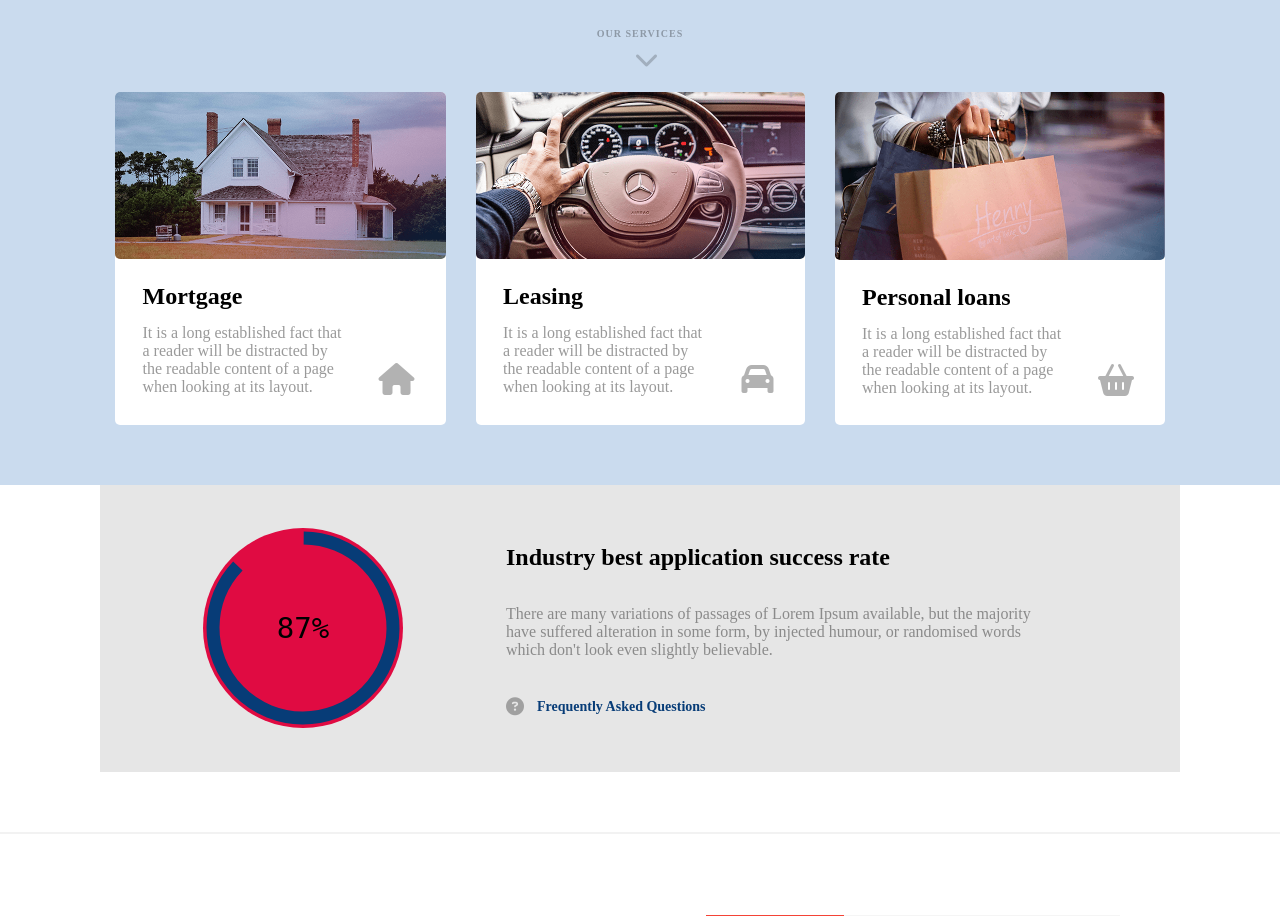
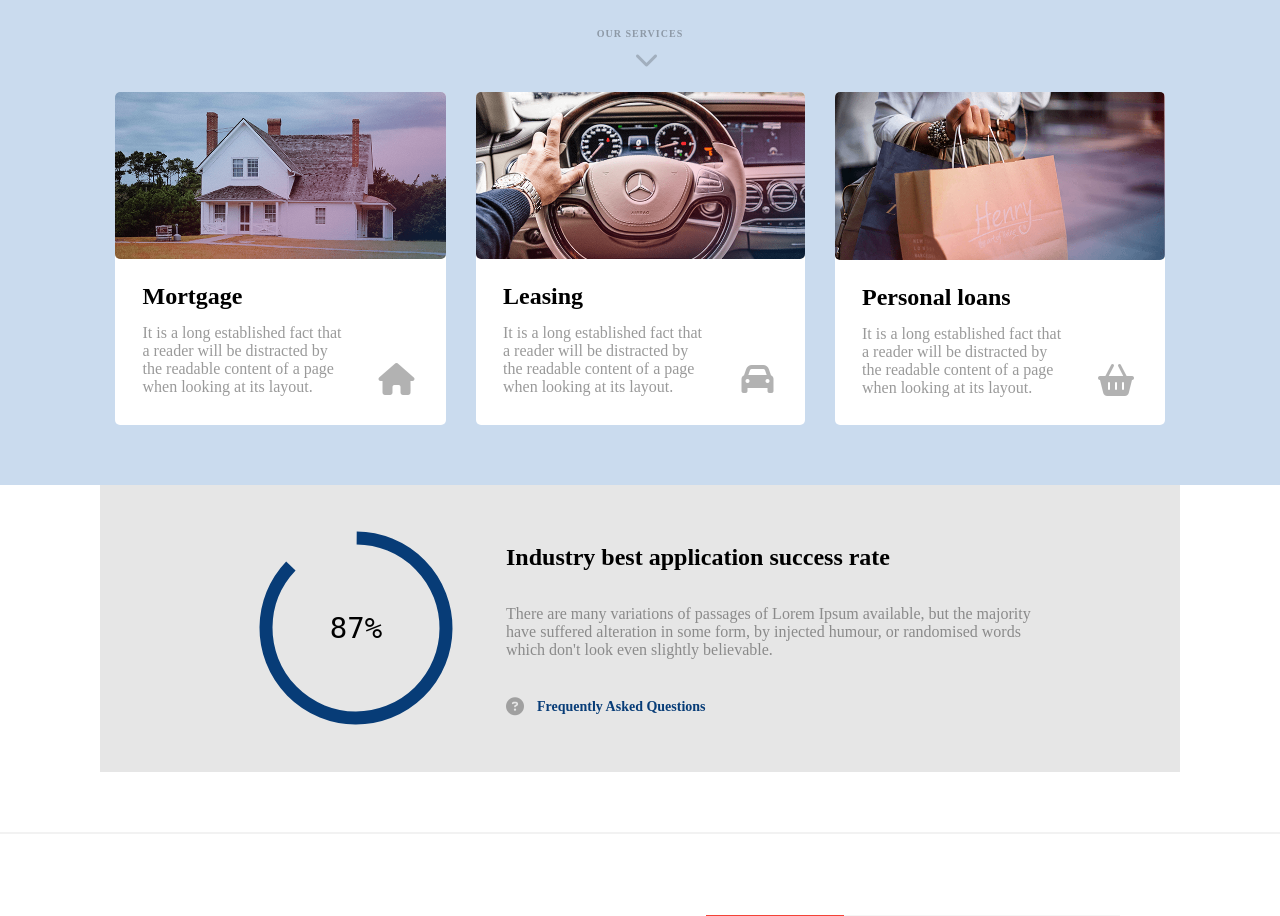
Before and after one commit to lorabreskaja/weinberg, a PHP site: page /index.html in a window 1280 px wide. Shown: the part 474-1390 px from the top of the page. Run offline with PHP 8.4, Linux system fonts and the light colour scheme; some libraries are stand-ins or nearby versions.

Commit message:
Update style.css

```diff
--- a/assets/css/style.css
+++ b/assets/css/style.css
@@ -437,43 +437,15 @@ iframe{
     margin: 55px 0 0;
 }
 
-/*canvas{
-    background-color: #e00b42;
-}*/
-
 #counter{
     transform: translate(-50%,-50%);
     z-index: 9;
     position: absolute;
     top: 50%;
-    left: 50%;
-    background-color: #e00b42;
+    left: 63%;
+    background-color: transparent;
     z-index: 2;
     border-radius: 50%;
-}
-
-#circle1{
-    height: 165px;
-    width: 165px;
-    background-color: #f5f5f5;
-    border-radius: 50%;
-    transform: translate(-50%,-50%);
-    z-index: 1;
-    position: absolute;
-    top: 50%;
-    left: 50%;
-}
-
-#circle2{
-    height: 165px;
-    width: 165px;
-    background-color: #f5f5f5;
-    border-radius: 50%;
-    transform: translate(-50%,-50%);
-    z-index: -1;
-    position: absolute;
-    top: 50%;
-    left: 50%;
 }
 
 .tabContainer{
@@ -515,7 +487,7 @@ iframe{
 .link{
     display: none;
     position: fixed;
-    z-index: 1;
+    z-index: 10;
     left: 0;
     top: 0;
     width: 100%;
@@ -594,3 +566,7 @@ iframe{
     font-weight: 400;
     color:  #9b9b9b;
 }
+
+.slide-container{
+    width: 100%;
+}
```
